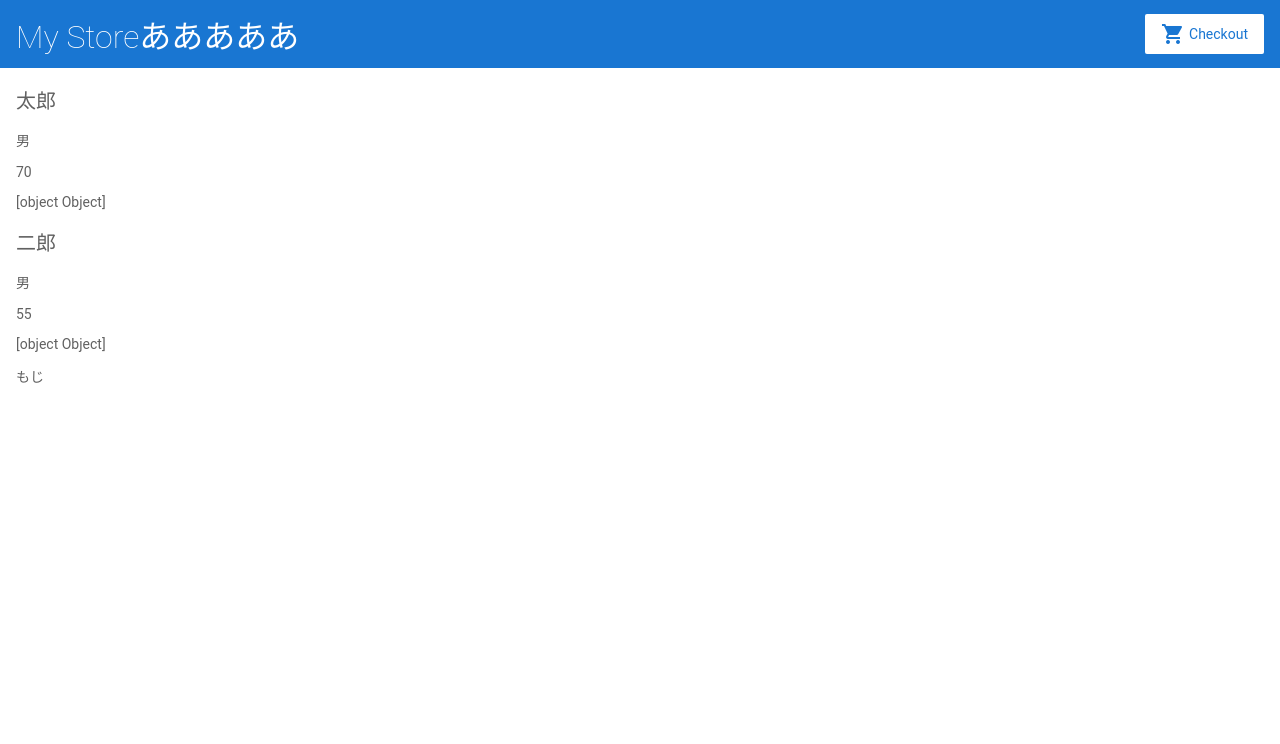
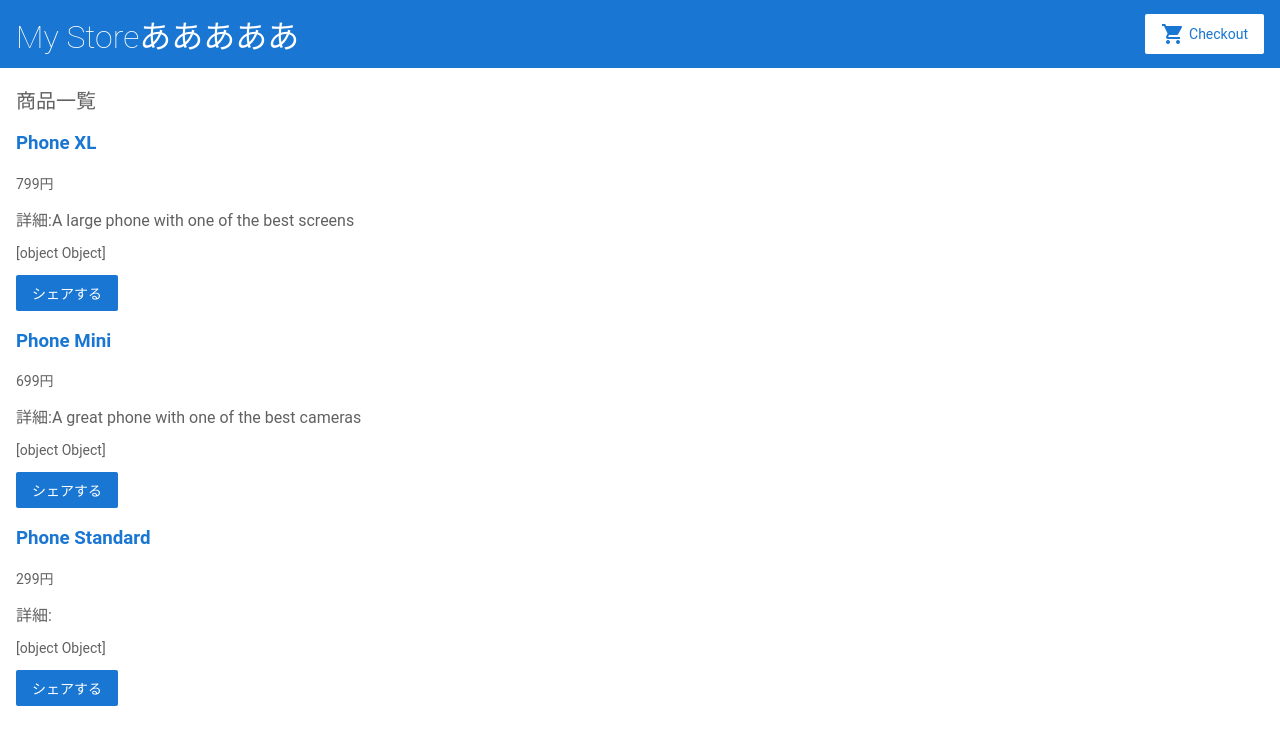
Before and after one commit to project-sa-git/angular-brz8hs-2jdxrl, an Angular app: page / in a window 1280 px wide. Shown: the top 744 px of the page. Built offline with nearby package versions, Linux system fonts and the light colour scheme.

Commit message:
2 files modified

```diff
--- a/src/app/product-list/product-list.component.html
+++ b/src/app/product-list/product-list.component.html
@@ -1,13 +1,16 @@
-<div *ngFor="let student of students">
-  <h2>{{ student.name }}</h2>
-  <p>{{ student.gender }}</p>
-  <p>{{ student.age }}</p>
-  <p>{{ student }}</p>
+<h2>商品一覧</h2>
+<div *ngFor="let product of products">
+  <h3>
+    <a [title]="product.name + 'の詳細はこちら'">
+      {{ product.name }}
+    </a>
+  </h3>
+
+  <p>{{ product.price }}円</p>
+
+  <p *ngIf="product.description"></p>
+  詳細:{{ product.description }}
+  <p>{{ product }}</p>
+
+  <button (click)="share()">シェアする</button>
 </div>
-
-<p>もじ</p>
-<!--
-Copyright Google LLC. All Rights Reserved.
-Use of this source code is governed by an MIT-style license that
-can be found in the LICENSE file at https://angular.io/license
--->
```
Also changed, not shown: src/app/app.module.ts (line endings or trailing spaces).
